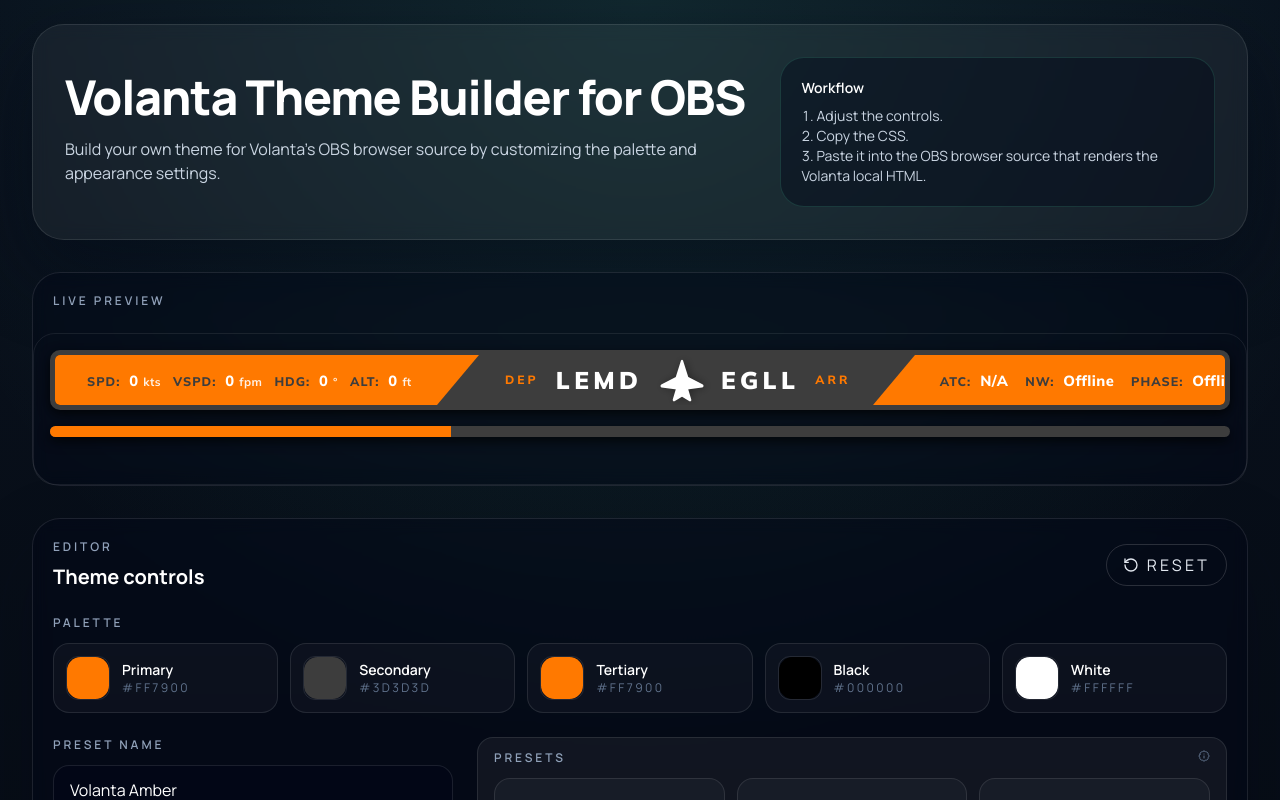
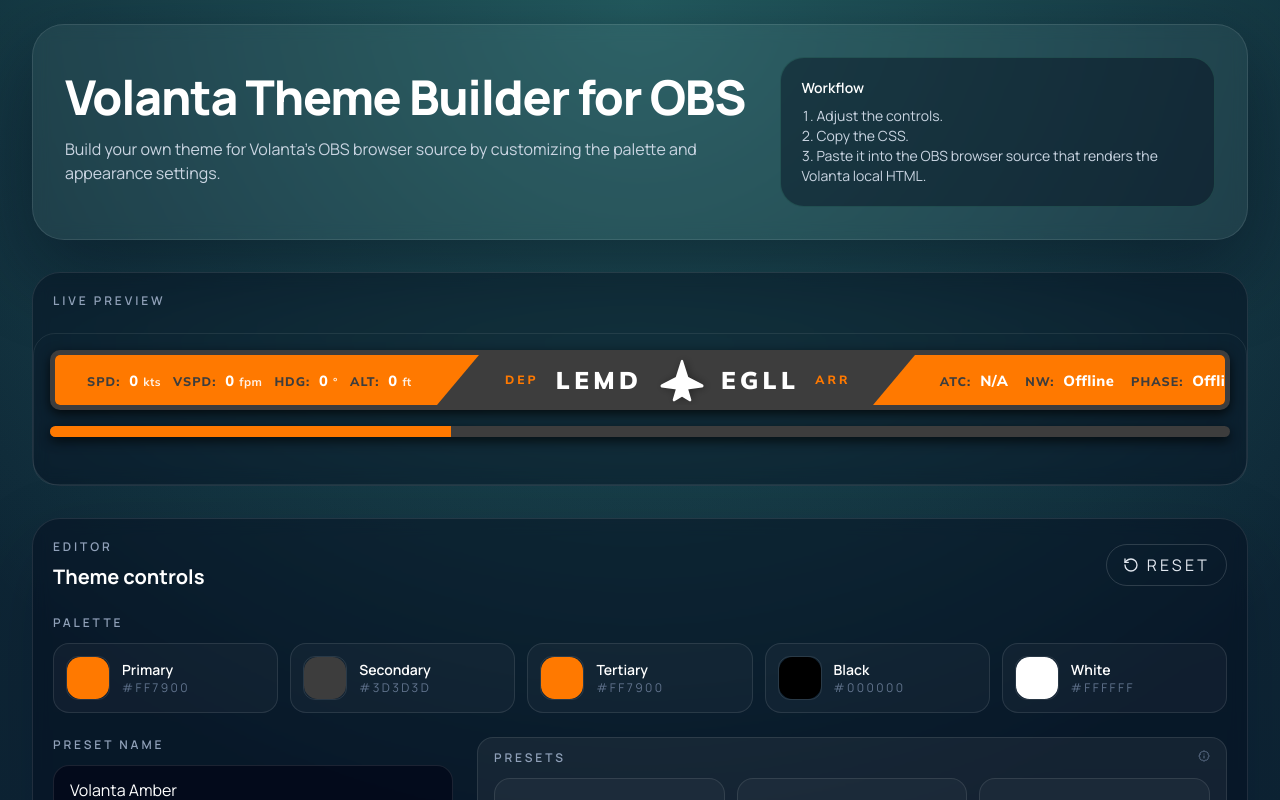
Before and after one commit to jonhyleo/volanta-overlay-obs-theme-generator, a React (Vite) app: page / in a window 1280 px wide. Shown: the top 800 px of the page. Built offline with nearby package versions, Linux system fonts and the light colour scheme; a web font is replaced by a local one.

Commit message:
Change background color

```diff
--- a/src/App.tsx
+++ b/src/App.tsx
@@ -182,7 +182,7 @@ function App() {
 	};
 
 	return (
-		<div className="min-h-screen bg-[radial-gradient(circle_at_top,rgba(75,210,180,0.12),transparent_35%),linear-gradient(180deg,#09111d_0%,#03060b_100%)] text-slate-100">
+		<div className="min-h-screen bg-[radial-gradient(circle_at_top,rgba(94,234,212,0.25),transparent_40%),linear-gradient(180deg,#0f2b38_0%,#0a192f_100%)] text-slate-100">
 			<div className="container mx-auto flex min-h-screen flex-col gap-8 px-4 py-6 sm:px-6 lg:px-8">
 				<Header presetName={presetName} savedPresets={savedPresets} statusMessage={statusMessage} />
 
```
